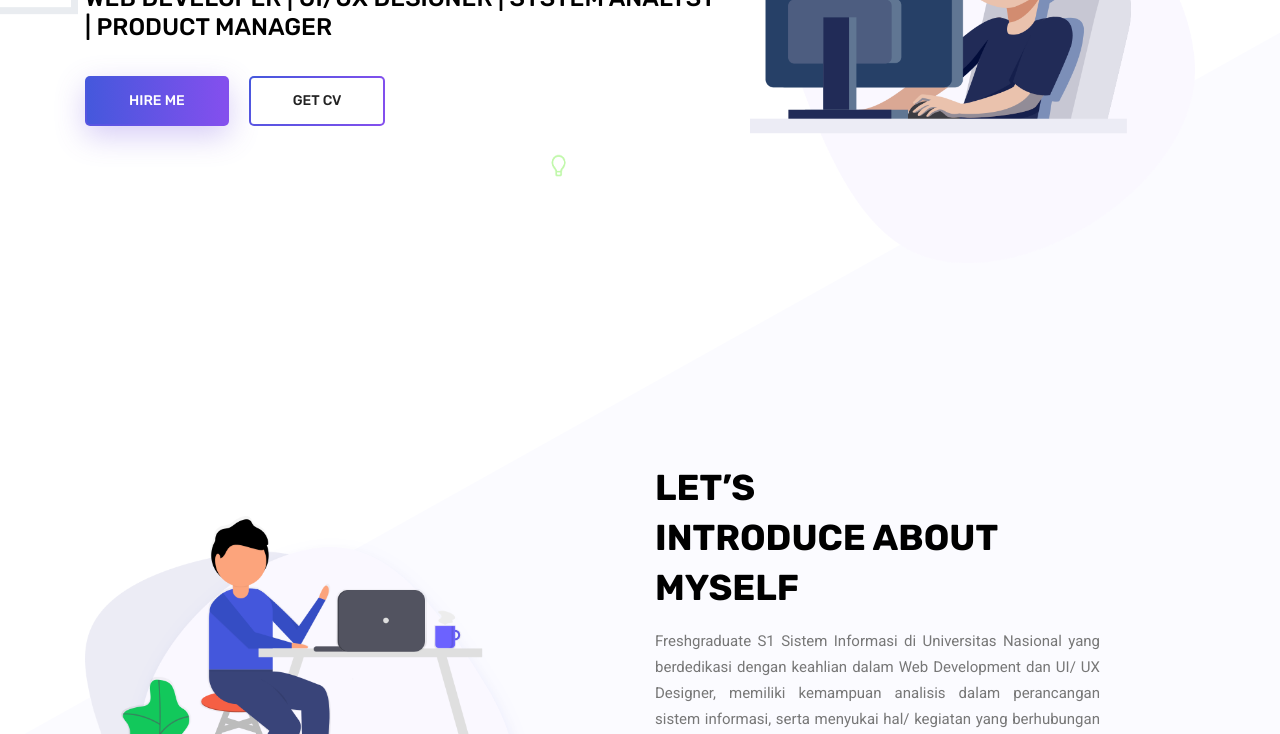
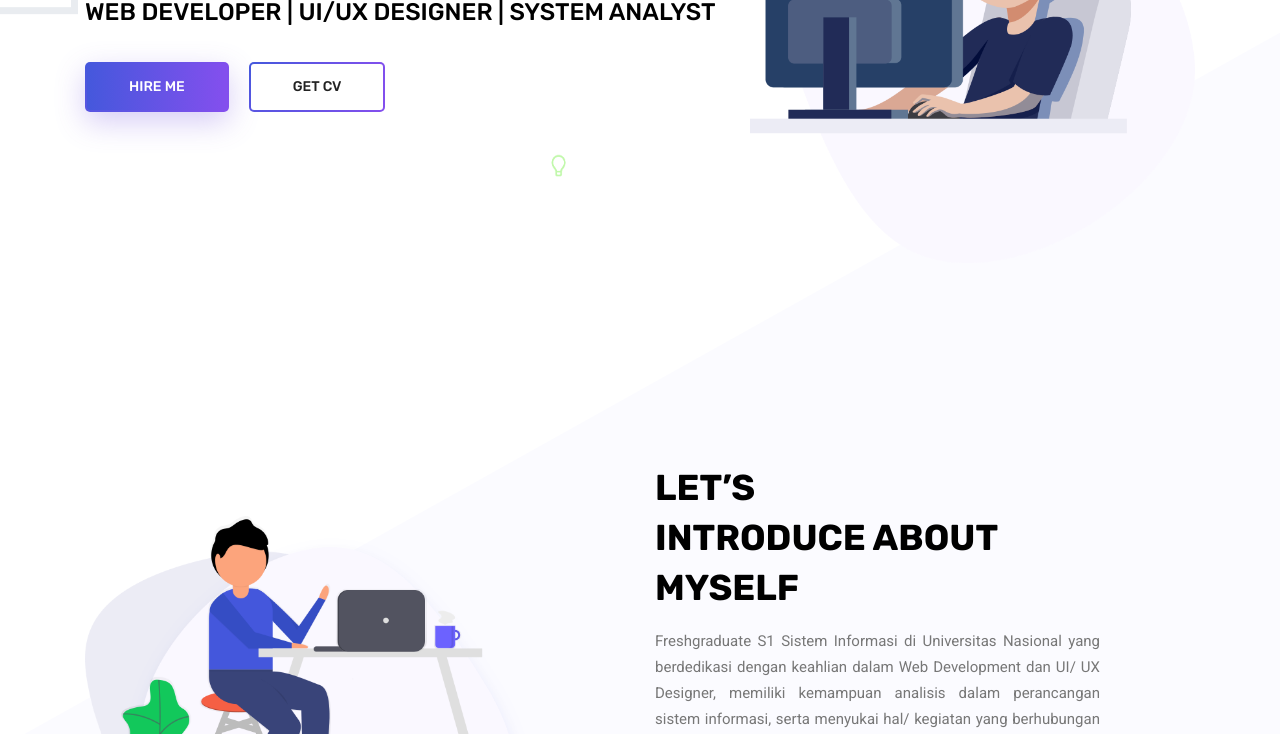
Before and after one commit to daffaanantha19/daffaanantha.github.io, a plain HTML site: page index.html in a window 1280 px wide. Shown: the part 366-1100 px from the top of the page. Drawn offline with Linux system fonts and the light colour scheme; some packages are replaced by stand-ins of ours.

Commit message:
Update terbaru

```diff
--- a/index.html
+++ b/index.html
@@ -58,7 +58,7 @@
 						<div class="banner_content">
 							<h3 class="text-uppercase">Hell0</h3>
 							<h1 class="text-uppercase">I am Daffa Anantha</h1>
-							<h5 class="text-uppercase">Web Developer | UI/UX Designer | System Analyst | Product Manager</h5>
+							<h5 class="text-uppercase">Web Developer | UI/UX Designer | System Analyst</h5>
 							<div class="d-flex align-items-center">
 								<a class="primary_btn" href="https://www.linkedin.com/in/daffa-anantha-223199230/"><span>Hire Me</span></a>
 								<a class="primary_btn tr-bg" href="Daffa Anantha-CV.pdf"><span>Get CV</span></a>
```
Also changed, not shown: 1 other file.
